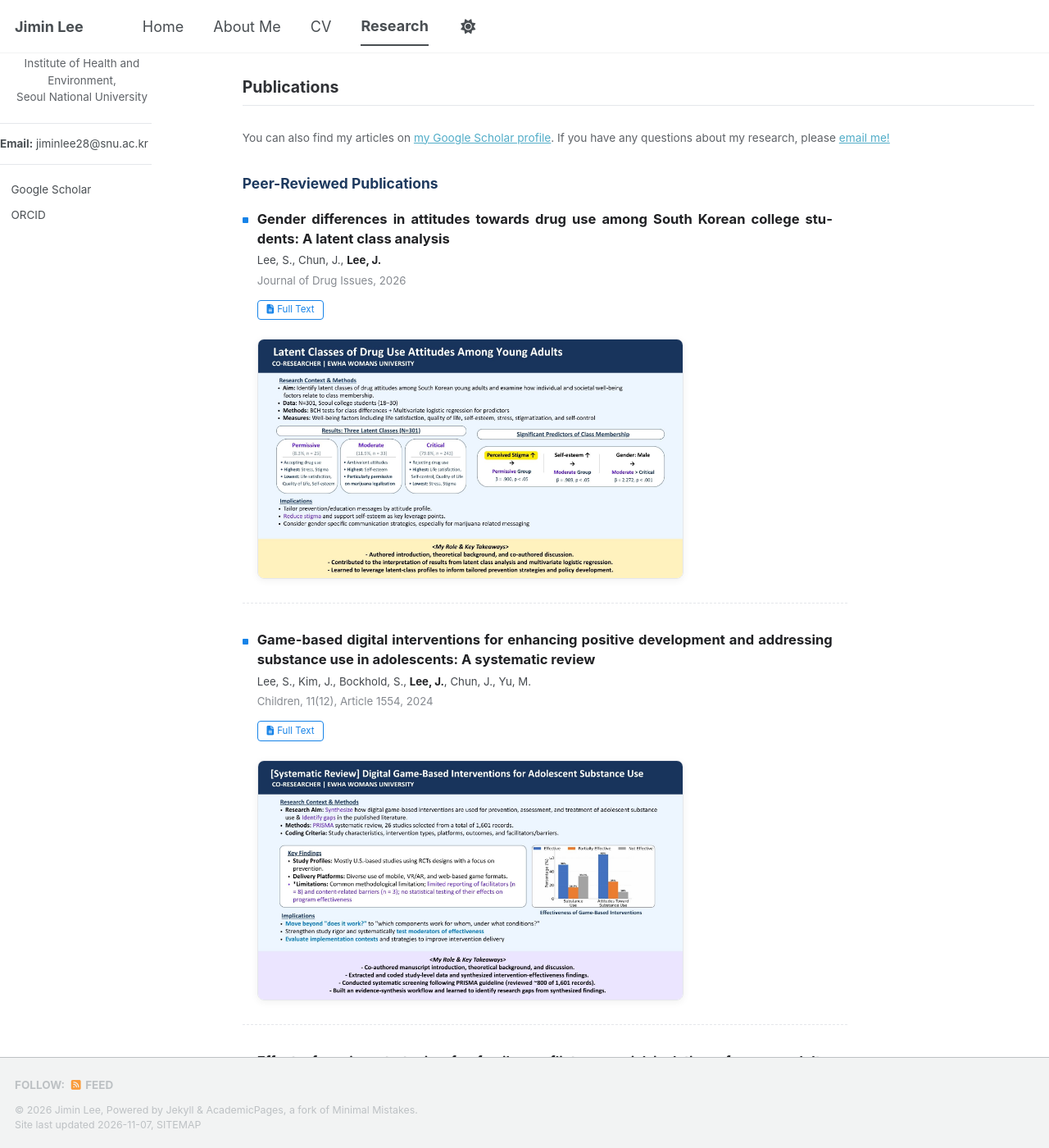
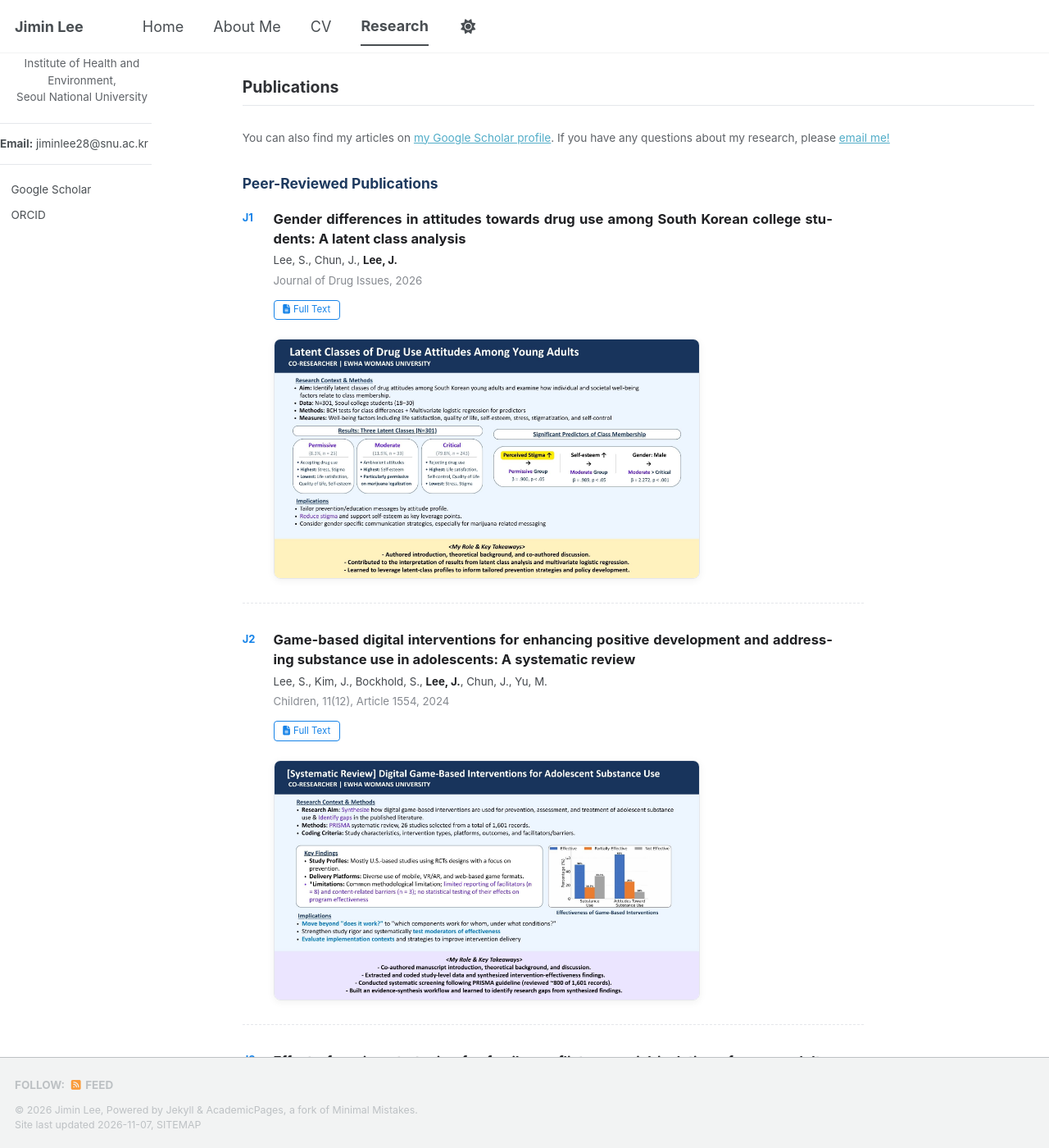
Before and after one commit to jiminlee-research/jiminlee-research.github.io, a Jekyll site: the page built from _pages/publications.html, in a window 1280 px wide and 1400 px high, scrolled down 393 px. Shown: the whole window at 82% size. Built offline with Jekyll 4.4.1, drawn with Linux system fonts in a browser that asks for light colours; a style sheet for code colours, icons or effects is not loaded.

Commit message:
Number publications J1/M1/C1 instead of bullets
Co-Authored-By: Claude Opus 5.5 <noreply@anthropic.com>
Claude-Session: https://claude.ai/code/session_01PcjxNfDHwsJtJ6agebrJHV

```diff
--- a/_pages/publications.html
+++ b/_pages/publications.html
@@ -48,10 +48,10 @@ author_profile: true
 .ri-card p { text-align:center; font-size:.704rem; color:#5f6368; margin:0; line-height:1.55; }
 .pub-group { display:flex; align-items:center; gap:.5rem; font-weight:700; }
 .pub-body { max-width:720px; }
-.pub-body { padding-left:1rem; }
+.pub-body { padding-left:2.1rem; }
 .pub-title { position:relative; }
-.pub-title::before { content:""; position:absolute; left:-1rem; top:.62em; width:.38rem; height:.38rem; border-radius:1px; background:#1683e8; }
-.pub-item { max-width:calc(720px + 1rem); }
+.pub-num { position:absolute; left:-2.1rem; top:.1em; font-size:.78em; font-weight:700; color:#1683e8; }
+.pub-item { max-width:calc(720px + 2.1rem); }
 #lb.lb-soft img { max-width:min(900px,80vw); max-height:80vh; }
 .pub-figure img { transition:transform .15s, box-shadow .15s; }
 .pub-figure img:hover { transform:scale(1.03); }
@@ -80,6 +80,7 @@ author_profile: true
 {% assign groups = "journal|Peer-Reviewed Publications,wip|Work in Progress,presentation|Conference Presentations" | split: "," %}
 {% for g in groups %}
 {% assign key = g | split: "|" | first %}
+{% if key == "journal" %}{% assign pre = "J" %}{% elsif key == "wip" %}{% assign pre = "M" %}{% else %}{% assign pre = "C" %}{% endif %}
 {% assign label = g | split: "|" | last %}
 {% assign items = all | where: "type", key %}
 {% if items.size > 0 %}
@@ -88,7 +89,7 @@ author_profile: true
 {% for p in items %}
 <div class="pub-item" data-selected="{% if p.selected %}true{% else %}false{% endif %}">
 <div class="pub-body">
-<p class="pub-title">{{ p.title }}</p>
+<p class="pub-title"><span class="pub-num">{{ pre }}{{ forloop.index }}</span>{{ p.title }}</p>
 <p class="pub-authors">{% for a in p.authors %}{% if a contains "Lee, J." %}<span class="me">{{ a }}</span>{% else %}{{ a }}{% endif %}{% unless forloop.last %}, {% endunless %}{% endfor %}{% if p.note == "In Korean" %} (In Korean){% endif %}</p>
 {% if p.venue %}<p class="pub-venue">{{ p.venue }}{% if p.year %}, {{ p.year }}{% endif %}{% if p.note and p.note != "In Korean" %} <span class="pub-tag">({{ p.note }})</span>{% endif %}</p>{% elsif p.note and p.note != "In Korean" %}<p class="pub-venue"><span class="pub-tag" style="margin-left:0">({{ p.note }})</span></p>{% endif %}
 {% if p.links %}<div class="pub-links">{% for l in p.links %}<a href="{{ l.url }}" target="_blank" rel="noopener"><i class="fa-solid fa-file-lines" aria-hidden="true" style="margin-right:.35em"></i>{{ l.label }}</a>{% endfor %}</div>{% endif %}
```
